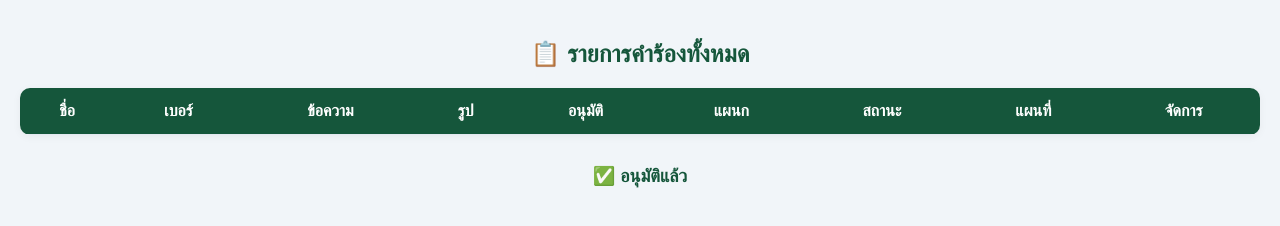
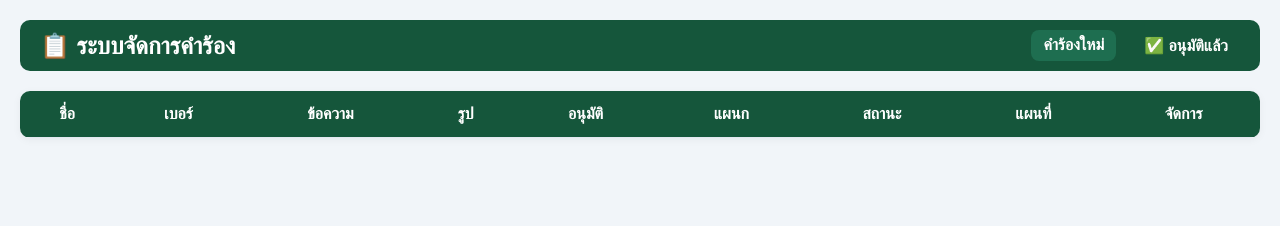
Before and after one commit to Mungkorn1551/Webna, a website: page public/admin.html in a window 1280 px wide. Drawn offline with Linux system fonts and the light colour scheme; no server answers.

```diff
--- a/public/admin.html
+++ b/public/admin.html
@@ -11,10 +11,46 @@
       padding: 20px;
     }
 
+    /* ✅ Navbar */
+    .navbar {
+      background-color: #15563b;
+      padding: 10px 20px;
+      color: white;
+      border-radius: 10px;
+      margin-bottom: 20px;
+    }
+
+    .navbar-container {
+      display: flex;
+      justify-content: space-between;
+      align-items: center;
+      flex-wrap: wrap;
+    }
+
+    .nav-links {
+      display: flex;
+      gap: 16px;
+    }
+
+    .nav-link {
+      color: white;
+      text-decoration: none;
+      font-weight: bold;
+      padding: 6px 12px;
+      border-radius: 8px;
+      transition: background-color 0.2s ease;
+    }
+
+    .nav-link:hover {
+      background-color: #1e6e50;
+    }
+
+    .nav-link.active {
+      background-color: #1e6e50;
+    }
+
     h2 {
-      text-align: center;
-      color: #15563b;
-      margin-bottom: 20px;
+      margin: 0;
     }
 
     .table-wrapper {
@@ -111,23 +147,6 @@
       font-weight: bold;
     }
 
-    /* ✅ เพิ่มสไตล์ลิงก์อนุมัติแล้ว */
-    .bottom-link {
-      text-align: center;
-      margin-top: 30px;
-    }
-
-    .bottom-link a {
-      color: #15563b;
-      font-weight: bold;
-      font-size: 18px;
-      text-decoration: none;
-    }
-
-    .bottom-link a:hover {
-      text-decoration: underline;
-    }
-
     @media (max-width: 768px) {
       table {
         min-width: 800px;
@@ -150,7 +169,18 @@
   </style>
 </head>
 <body>
-  <h2>📋 รายการคำร้องทั้งหมด</h2>
+
+  <!-- ✅ Navbar -->
+  <nav class="navbar">
+    <div class="navbar-container">
+      <h2>📋 ระบบจัดการคำร้อง</h2>
+      <div class="nav-links">
+        <a href="/admin" class="nav-link active">คำร้องใหม่</a>
+        <a href="/processed" class="nav-link">✅ อนุมัติแล้ว</a>
+      </div>
+    </div>
+  </nav>
+
   <div class="table-wrapper">
     <table id="data-table">
       <thead>
@@ -168,11 +198,6 @@
       </thead>
       <tbody></tbody>
     </table>
-  </div>
-
-  <!-- ✅ ลิงก์ "อนุมัติแล้ว" ด้านล่าง -->
-  <div class="bottom-link">
-    <a href="/processed">✅ อนุมัติแล้ว</a>
   </div>
 
   <script>
```
